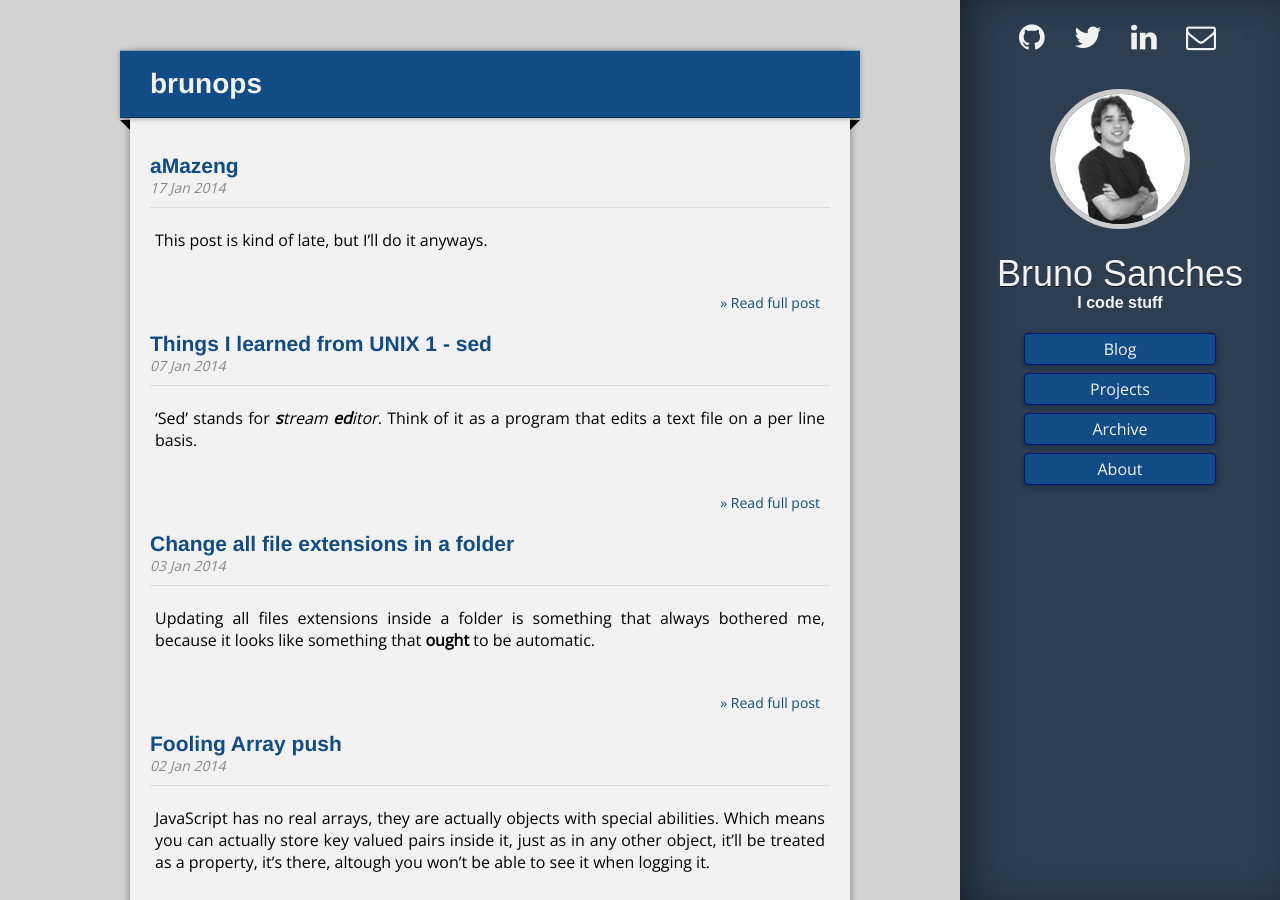
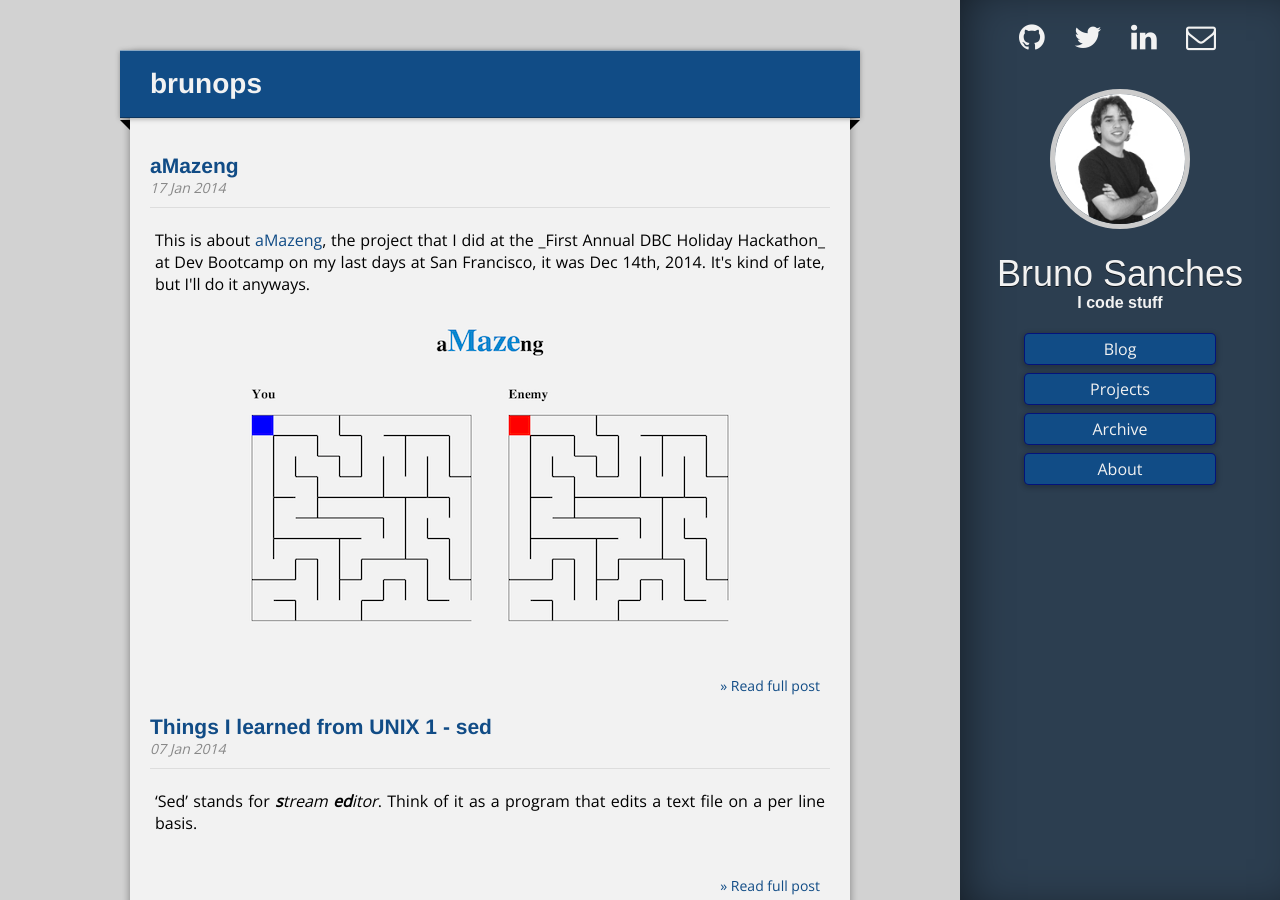
Before and after one commit to brunops/brunops.github.io, a Jekyll site: the page built from index.html, in a window 1280 px wide and 900 px high. Built offline with Jekyll 4.4.1, drawn with Linux system fonts in a browser that asks for light colours; some web fonts are replaced; Markdown is read by kramdown in place of the engine named in the settings; the list of posts is cut into pages by our own code.

Commit message:
Add excerpt to aMazeng

```diff
--- a/_posts/2014-01-17-aMazeng.markdown
+++ b/_posts/2014-01-17-aMazeng.markdown
@@ -5,10 +5,9 @@ categories:
 - node.js
 - JavaScript
 - sockets
+excerpt: This is about <a href="http://aMazeng.herokuapp.com" target="_blank">aMazeng</a>, the project that I did at the _First Annual DBC Holiday Hackathon_ at Dev Bootcamp on my last days at San Francisco, it was Dec 14th, 2014. It's kind of late, but I'll do it anyways. <a href="/aMazeng"><img alt="aMazeng" src="/assets/images/amazeng.png"></a>
 ---
-This post is kind of late, but I'll do it anyways.
-
-I went to the the _First Annual DBC Holiday Hackathon_ at Dev Bootcamp on my last days at San Francisco, it was Dec 14th, 2014.
+This is about aMazeng, the project that I did at the _First Annual DBC Holiday Hackathon_ at Dev Bootcamp on my last days at San Francisco, it was Dec 14th, 2014. It's kind of late, but I'll do it anyways.
 
 I actually didn't have the intention to hack, I was hacking all day long everyday, like 15 hours a day, and knew from previous hackathons how daunting it can be. So I decided just to be there to see the other projects, have fun, free pizza, free beer, but still, sleep. Didn't join any teams as I wouldn't be there for the entire night and feel bad for the abandoning them for a bunch of hours to sleep.
 
```
